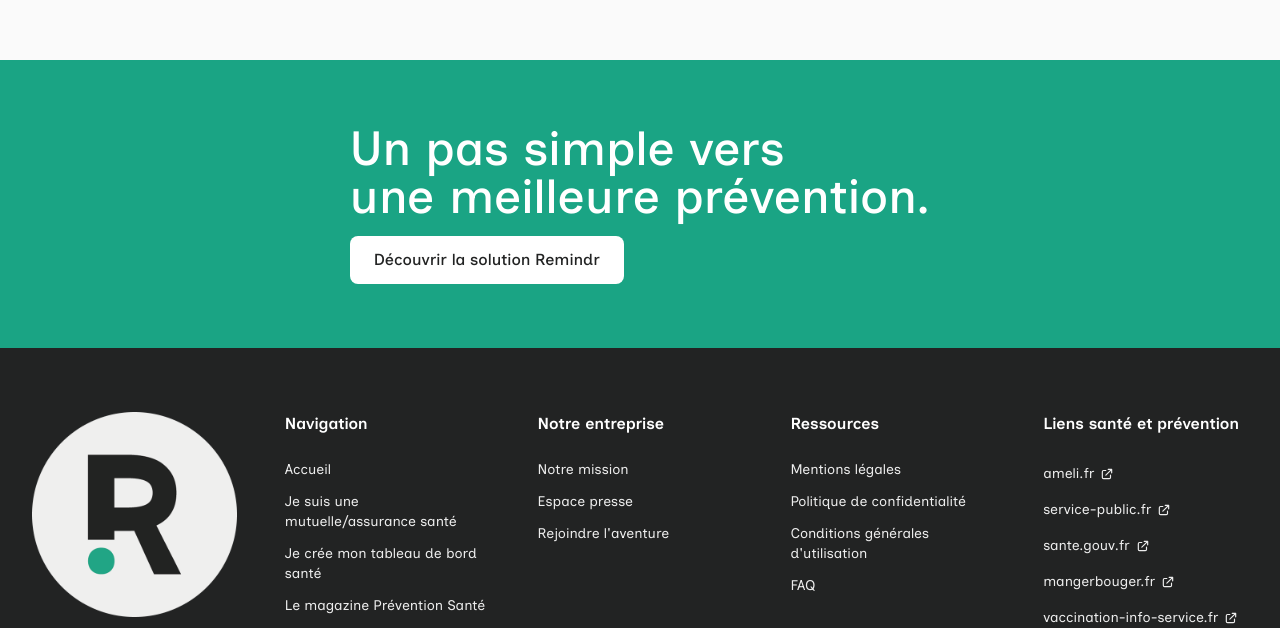
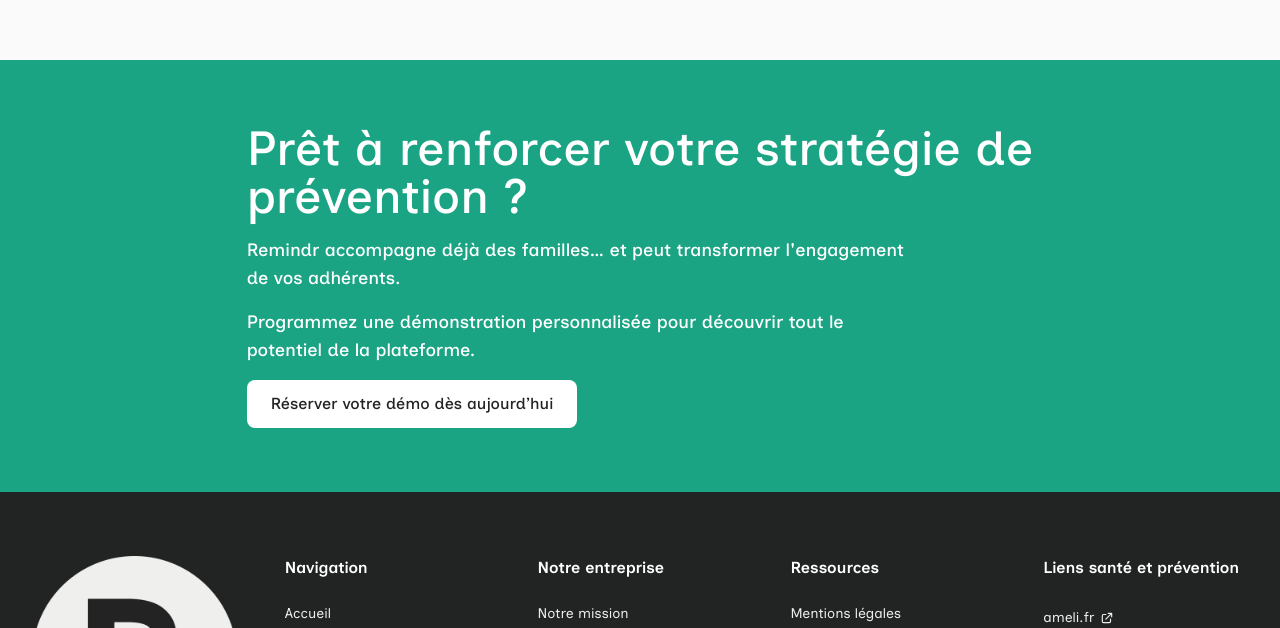
Before and after one commit to Remindr-pro/RemindR-app-V2, a Next.js app in the folder frontend/: page /professionnels in a window 1280 px wide. Shown: the part 2473-3101 px from the top of the page. Built offline with nearby package versions, Linux system fonts and the light colour scheme.

Commit message:
feat(landing-page): update banner component to include dynamic title and content for improved user engagement

```diff
--- a/frontend/src/app/(landing)/layout.tsx
+++ b/frontend/src/app/(landing)/layout.tsx
@@ -16,7 +16,7 @@ export default function LandingLayout({
   const getBannerConfig = () => {
     if (pathname?.includes("/particuliers/magazine")) {
       return {
-        content: (
+        title: (
           <>
             Je souhaite prendre soin de mes
             <br /> proches et de moi de façon
@@ -33,17 +33,30 @@ export default function LandingLayout({
       };
     } else if (pathname?.includes("/professionnels")) {
       return {
-        content: (
+        title: (
           <>
-            Un pas simple vers <br /> une meilleure prévention.
+            Prêt à renforcer votre stratégie de <br />
+            prévention ?
           </>
         ),
-        button: "Découvrir la solution Remindr",
+        content: (
+          <p className="flex flex-col text-left items-start justify-start gap-4 text-base md:text-lg font-inclusive font-medium max-w-2xl">
+            <span>
+              Remindr accompagne déjà des familles… et peut transformer
+              l&apos;engagement de vos adhérents.
+            </span>
+            <span>
+              Programmez une démonstration personnalisée pour découvrir tout le
+              potentiel de la plateforme.
+            </span>
+          </p>
+        ),
+        button: "Réserver votre démo dès aujourd’hui",
         buttonLink: "/professionnels/contact",
       };
     } else if (pathname?.includes("/particuliers")) {
       return {
-        content: (
+        title: (
           <>
             Un pas simple vers <br /> une meilleure prévention.
           </>
@@ -54,7 +67,7 @@ export default function LandingLayout({
     } else {
       // Valeur par défaut
       return {
-        content: (
+        title: (
           <>
             Un pas simple vers <br /> une meilleure prévention.
           </>
@@ -75,6 +88,7 @@ export default function LandingLayout({
       </main>
 
       <BannerCta
+        title={bannerConfig.title}
         content={bannerConfig.content}
         button={bannerConfig.button}
         buttonLink={bannerConfig.buttonLink}
--- a/frontend/src/app/components/Banner-cta.tsx
+++ b/frontend/src/app/components/Banner-cta.tsx
@@ -2,17 +2,19 @@ import Button from "./Button";
 import { ReactNode } from "react";
 
 interface BannerCtaProps {
+  title?: ReactNode;
   content?: ReactNode;
   button?: string | ReactNode;
   buttonLink?: string;
 }
 
 export default function BannerCta({
-  content = (
+  title = (
     <>
       Un pas simple vers <br /> une meilleure prévention.
     </>
   ),
+  content,
   button = "Je crée mon tableau de bord santé",
   buttonLink = "/particuliers/inscription",
 }: BannerCtaProps) {
@@ -20,8 +22,9 @@ export default function BannerCta({
     <div className="flex flex-col items-center justify-center bg-greenMain text-light">
       <div className="flex flex-col items-start justify-center gap-4 px-8 md:px-5 lg:px-0 py-16">
         <h3 className="text-2xl md:text-5xl font-inclusive font-medium">
-          {content}
+          {title}
         </h3>
+        {content}
         <Button href={buttonLink} variant="light">
           {button}
         </Button>
```
